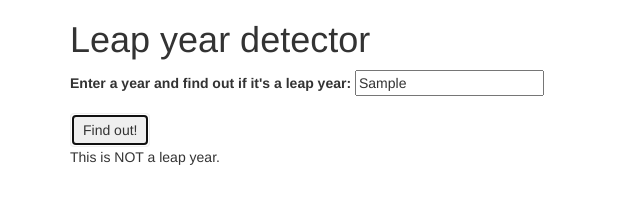
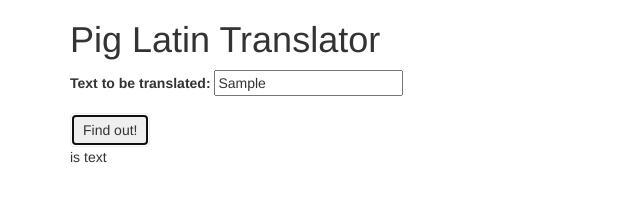
Before and after one commit to akjolilgiz/Pig-Latin, a plain HTML site: page index.html in a window 1280 px wide. Both pictures are taken after typing "Sample" into the empty fields and a click on the button "Find out!". Shown: the whole page, without its empty margins (0-640 px from the left). Drawn offline with nearby package versions, Linux system fonts and the light colour scheme.

```diff
--- a/index.html
+++ b/index.html
@@ -8,16 +8,16 @@
   integrity="sha256-2Kok7MbOyxpgUVvAk/HJ2jigOSYS2auK4Pfzbm7uH60="
   crossorigin="anonymous"></script>
   <script src="js/scripts.js"></script>
-  <title>Leap Year Checkerß</title>
+  <title>Pig Latin</title>
 </head>
   <body>
     <div class="container">
-      <h1>Leap year detector</h1>
+      <h1>Pig Latin Translator</h1>
 
-      <form id="leap-year">
+      <form id="txtTranslator">
         <div class="form-group">
-          <label for="year">Enter a year and find out if it's a leap year:</label>
-          <input id="year" type="text">
+          <label for="txt">Text to be translated:</label>
+          <input id="txt" type="text">
         </div>
 
         <button type="submit" class="btn">Find out!</button>
--- a/js/scripts.js
+++ b/js/scripts.js
@@ -1,9 +1,8 @@
-var leapYear = function(inputYear) {
-
-  if ((inputYear % 4 === 0) && (inputYear % 100 !== 0) || (inputYear % 400 === 0)) {
-    return true;
+var convertToPigLatin = function(txt) {
+  if (/[^0-9]/gi.test(txt)) {
+    return "is text";
   } else {
-    return false;
+  return txt;
   }
 }
 
@@ -11,17 +10,13 @@ var leapYear = function(inputYear) {
 
 
 $(document).ready(function() {
-  $("form#leap-year").submit(function(event) {
+  $("form#txtTranslator").submit(function(event) {
     event.preventDefault();
 
-    var userInput = $("input#year").val();
+    var userInput = $("input#txt").val();
 
-    var output = leapYear(userInput);
-    if (output === true) {
-      output = "This is a leap year."
-    } else {
-      output = "This is NOT a leap year."
-    }
+    var output = convertToPigLatin(userInput);
+
     $("#result").text(output);
   });
 });
```
